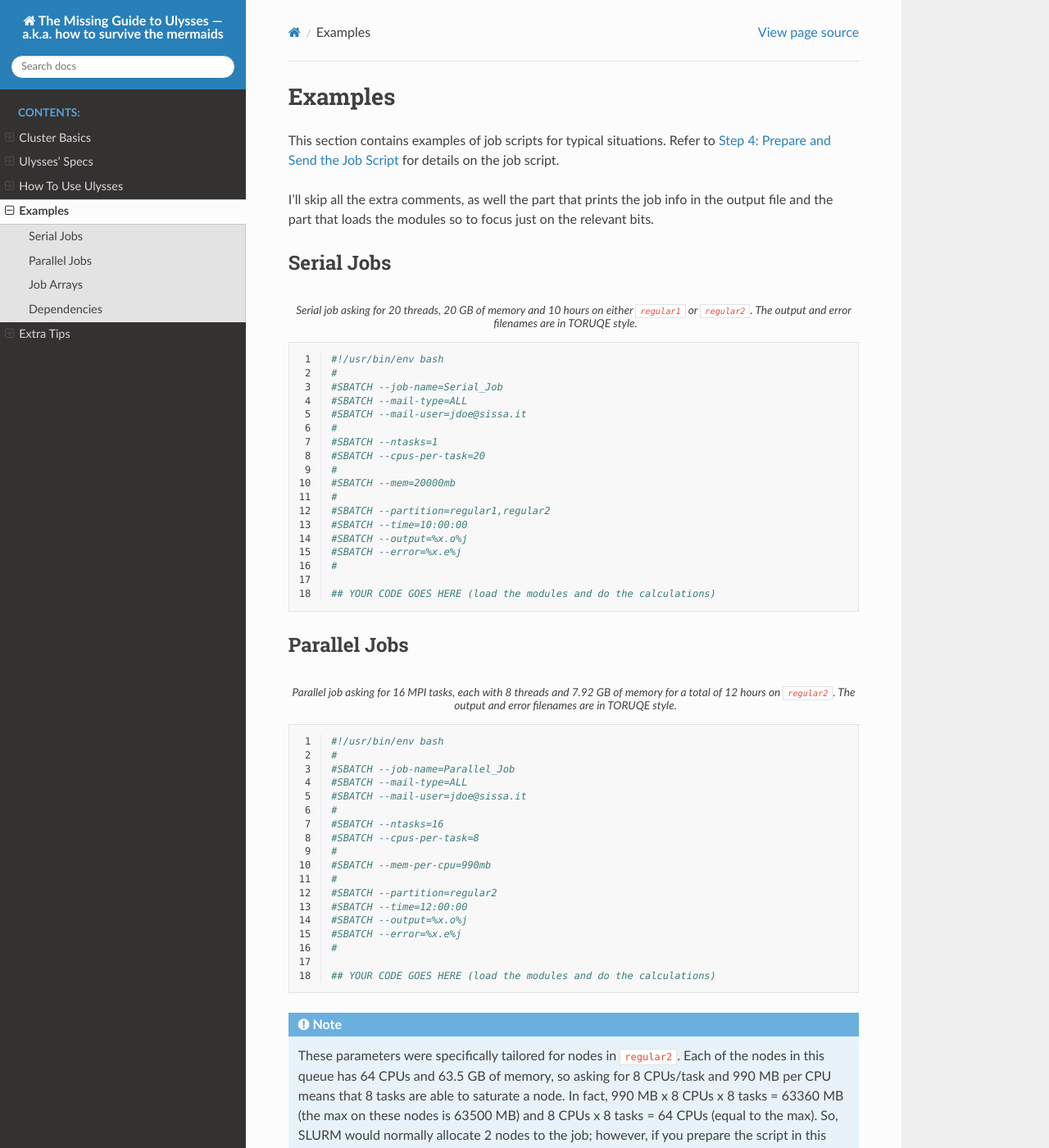
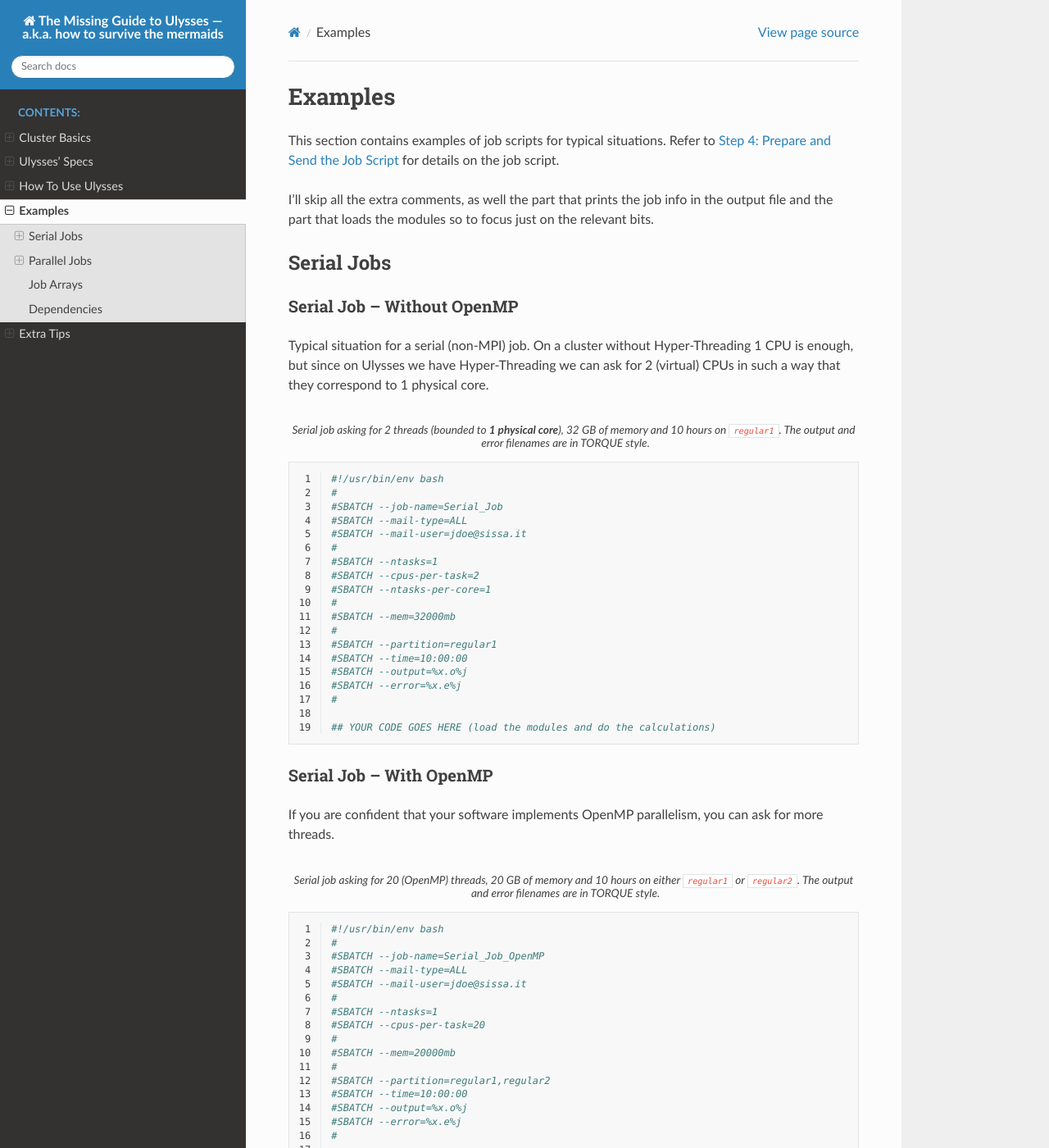
Before and after one commit to matteosecli/Ulysses-doc, a Sphinx documentation site: the page built from doc/source/examples.rst, in a window 1280 px wide and 1400 px high. Shown: the whole window at 82% size. Built offline with Sphinx 7.4.7 and the Read the Docs theme 2.0.0, drawn with Linux system fonts in a browser that asks for light colours; some of the changed text lies outside the part shown.

Commit message:
OpenMP clarifications

```diff
--- a/doc/source/examples.rst
+++ b/doc/source/examples.rst
@@ -8,13 +8,47 @@ I'll skip all the extra comments, as well the part that prints the job info in t
 Serial Jobs
 -----------
 
+Serial Job -- Without OpenMP
+^^^^^^^^^^^^^^^^^^^^^^^^^^^^
+
+Typical situation for a serial (non-MPI) job. On a cluster without Hyper-Threading 1 CPU is enough, but since on Ulysses we have Hyper-Threading we can ask for 2 (virtual) CPUs in such a way that they correspond to 1 physical core.
+
 .. code-block:: bash
-   :caption: Serial job asking for 20 threads, 20 GB of memory and 10 hours on either ``regular1`` or ``regular2``. The output and error filenames are in TORUQE style.
+   :caption: Serial job asking for 2 threads (bounded to **1 physical core**), 32 GB of memory and 10 hours on ``regular1``. The output and error filenames are in TORQUE style.
    :linenos:
 
    #!/usr/bin/env bash
    #
    #SBATCH --job-name=Serial_Job
+   #SBATCH --mail-type=ALL
+   #SBATCH --mail-user=jdoe@sissa.it
+   #
+   #SBATCH --ntasks=1
+   #SBATCH --cpus-per-task=2
+   #SBATCH --ntasks-per-core=1
+   #
+   #SBATCH --mem=32000mb
+   #
+   #SBATCH --partition=regular1
+   #SBATCH --time=10:00:00
+   #SBATCH --output=%x.o%j
+   #SBATCH --error=%x.e%j
+   #
+
+   ## YOUR CODE GOES HERE (load the modules and do the calculations)
+
+Serial Job -- With OpenMP
+^^^^^^^^^^^^^^^^^^^^^^^^^
+
+If you are confident that your software implements OpenMP parallelism, you can ask for more threads.
+
+.. code-block:: bash
+   :caption: Serial job asking for 20 (OpenMP) threads, 20 GB of memory and 10 hours on either ``regular1`` or ``regular2``. The output and error filenames are in TORQUE style.
+   :linenos:
+
+   #!/usr/bin/env bash
+   #
+   #SBATCH --job-name=Serial_Job_OpenMP
    #SBATCH --mail-type=ALL
    #SBATCH --mail-user=jdoe@sissa.it
    #
@@ -31,16 +65,52 @@ Serial Jobs
 
    ## YOUR CODE GOES HERE (load the modules and do the calculations)
 
+.. note:: You can add the option ``#SBATCH --ntasks-per-core=1`` to make sure that 20 CPUs correspond to actual 10 physical cores.
+
 Parallel Jobs
 -------------
 
+MPI Job -- Without OpenMP
+^^^^^^^^^^^^^^^^^^^^^^^^^
+
+This is an example of a pure MPI job. Again, we ask for 2 CPUs per task but we make sure they correspond to 1 physical core.
+
 .. code-block:: bash
-   :caption: Parallel job asking for 16 MPI tasks, each with 8 threads and 7.92 GB of memory for a total of 12 hours on ``regular2``. The output and error filenames are in TORUQE style.
+   :caption: Parallel job asking for 32 MPI tasks, each with 2 threads (bounded to **1 physical core**) and 1.98 GB of memory for a total of 12 hours on ``regular2``. The output and error filenames are in TORQUE style.
    :linenos:
 
    #!/usr/bin/env bash
    #
    #SBATCH --job-name=Parallel_Job
+   #SBATCH --mail-type=ALL
+   #SBATCH --mail-user=jdoe@sissa.it
+   #
+   #SBATCH --ntasks=32
+   #SBATCH --cpus-per-task=2
+   #SBATCH --ntasks-per-core=1
+   #
+   #SBATCH --mem-per-cpu=990mb
+   #
+   #SBATCH --partition=regular2
+   #SBATCH --time=12:00:00
+   #SBATCH --output=%x.o%j
+   #SBATCH --error=%x.e%j
+   #
+
+   ## YOUR CODE GOES HERE (load the modules and do the calculations)
+
+MPI Job -- With OpenMP
+^^^^^^^^^^^^^^^^^^^^^^
+
+This is an example of a mixed MPI/OpenMP job, with each MPI process having 8 threads at its disposal.
+
+.. code-block:: bash
+   :caption: Parallel job asking for 16 MPI tasks, each with 8 (OpenMP) threads and 7.92 GB of memory for a total of 12 hours on ``regular2``. The output and error filenames are in TORQUE style.
+   :linenos:
+
+   #!/usr/bin/env bash
+   #
+   #SBATCH --job-name=Parallel_Job_OpenMP
    #SBATCH --mail-type=ALL
    #SBATCH --mail-user=jdoe@sissa.it
    #
@@ -57,17 +127,19 @@ Parallel Jobs
 
    ## YOUR CODE GOES HERE (load the modules and do the calculations)
 
+.. note:: You can add the option ``#SBATCH --ntasks-per-core=1`` to make sure that 8 CPUs correspond to actual 4 physical cores.
+
 .. note:: These parameters were specifically tailored for nodes in ``regular2``. Each of the nodes in this queue has 64 CPUs and 63.5 GB of memory, so asking for 8 CPUs/task and 990 MB per CPU means that 8 tasks are able to saturate a node. In fact, 990 MB x 8 CPUs x 8 tasks = 63360 MB (the max on these nodes is 63500 MB) and 8 CPUs x 8 tasks = 64 CPUs (equal to the max). So, SLURM would normally allocate 2 nodes to the job; however, if you prepare the script in this way, SLURM could also "fill" the holes left by other jobs and start your job sooner, instead of waiting to have 2 full nodes to employ for your calculation.
 
 This is the same example, but with an explicit setup to ask for 2 full nodes.
 
 .. code-block:: bash
-   :caption: Parallel job asking for 16 MPI tasks distributed among 2 nodes, each task with 8 threads and 7.92 GB of memory for a total of 12 hours on ``regular2``. The output and error filenames are in TORUQE style.
+   :caption: Parallel job asking for 16 MPI tasks distributed among 2 nodes, each task with 8 threads and 7.92 GB of memory for a total of 12 hours on ``regular2``. The output and error filenames are in TORQUE style.
    :linenos:
 
    #!/usr/bin/env bash
    #
-   #SBATCH --job-name=Parallel_Job
+   #SBATCH --job-name=Parallel_Job_OpenMP
    #SBATCH --mail-type=ALL
    #SBATCH --mail-user=jdoe@sissa.it
    #
```
